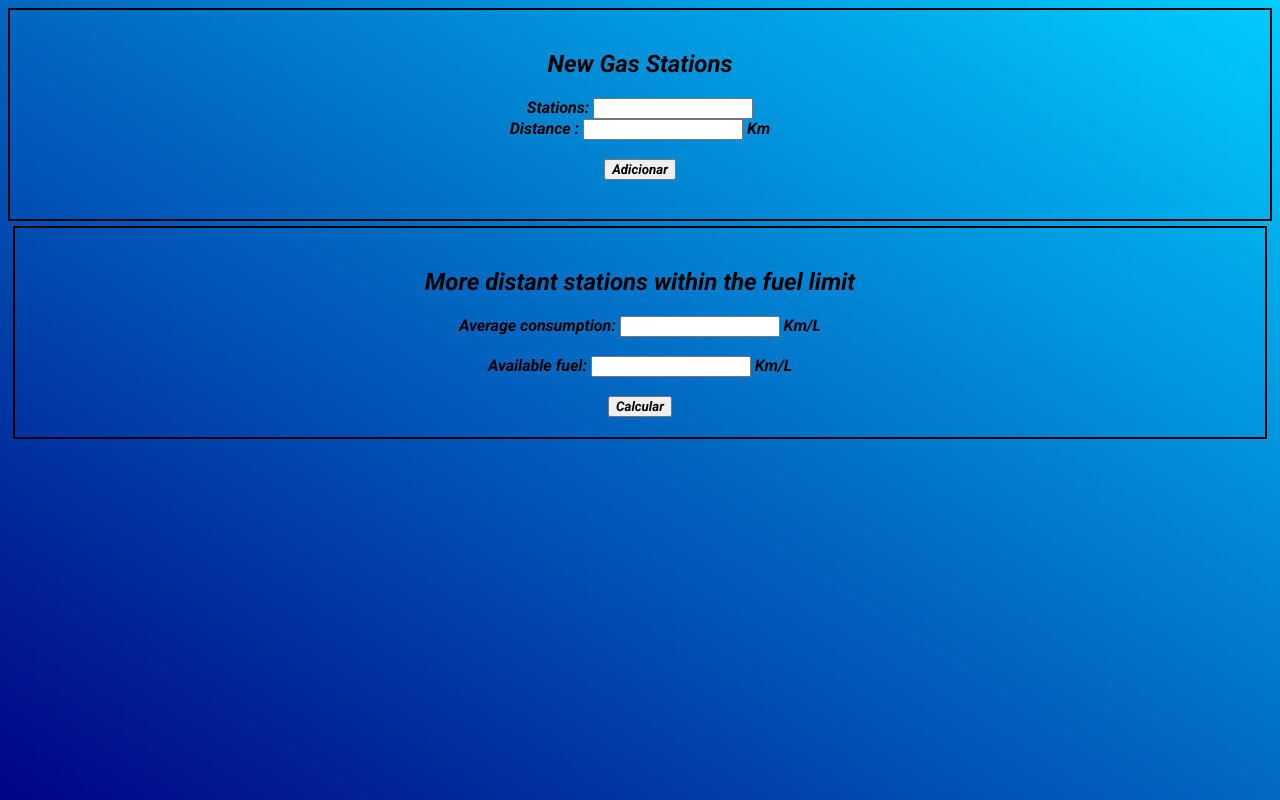
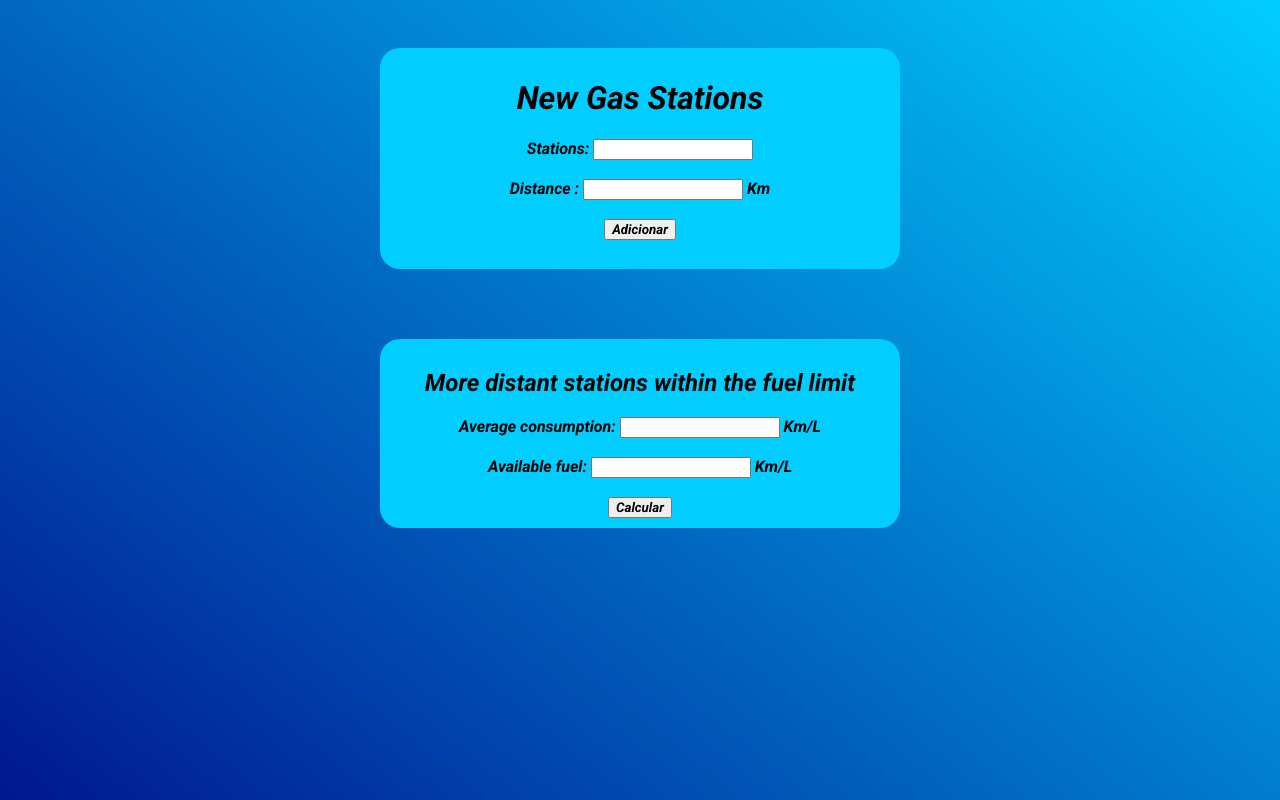
Before and after one commit to LucasRodrigues012/proximity-to-gas-stations, a plain HTML site: page index.html in a window 1280 px wide. Shown: the top 800 px of the page. Drawn offline with Linux system fonts and the light colour scheme.

Commit message:
22-11-11

```diff
--- a/estilo.css
+++ b/estilo.css
@@ -9,17 +9,29 @@ body {
     background: -webkit-linear-gradient(top right, #01CDFF, #010183);
     background: -moz-linear-gradient(top right, #01CDFF, #010183);
     background: linear-gradient(to bottom left, #01CDFF, #010183);
-    height: 100vh;
-    text-align: center;
+    height: 1000px;
+    display: flex;
+    flex: 1;
+    flex-direction: column;
+    align-items: center;
+    overflow: hidden;
 }
 
-.sessI {
-    border: solid 2px;
-    padding: 20px;
+.secI {
+    border-radius: 20px;
+    padding: 10px;
+    width: 500px;
+    text-align: center;
+    margin-top: 40px;
+    background-color: #01CDFF;
 }
 
-.sessII {
-    border: solid 2px;
-    padding: 20px;
-    margin: 5px;
+.secII {
+    border-radius: 20px;
+    padding: 10px;
+    width: 500px;
+    margin-top: 15px;
+    text-align: center;
+    margin-top: 70px;
+    background-color: #01CDFF;
 }
--- a/function.js
+++ b/function.js
@@ -53,4 +53,5 @@ function calcular() {
     }
       document.getElementById("resultado").innerText = "Resultado: "+result.nome+"   "+result.distancia
 
+      console.log(result)
 }
--- a/index.html
+++ b/index.html
@@ -12,9 +12,9 @@
 
 <body>
     <div class="secI">
-        <section class="sessI">
         <h1>New Gas Stations</h1>
         Stations: <input type="text" id="posto">
+        <br>
         <br>
         Distance : <input type="number" id="distancia"> Km
         <br>
@@ -22,8 +22,8 @@
         <button type="submit" onclick="adicionar()">Adicionar</button>
         <br>
         <br>
-        </section>
-        <section class="sessII">
+    </div>
+    <div class="secII">
         <h2>More distant stations within the fuel limit</h2>
         Average consumption: <input type="number" id="txconsmedio"> Km/L
         <br>
@@ -32,11 +32,8 @@
         <br>
         <br>
         <button class="botao" type="submit" onclick="calcular()">Calcular</button>
-        </section>
-
-
     </div>
-    <div class="secII">
+    <div class="secIII">
         <span id="resultado"></span>
 
     </div>
```
Lines whose indentation alone changed are shown as unchanged.
